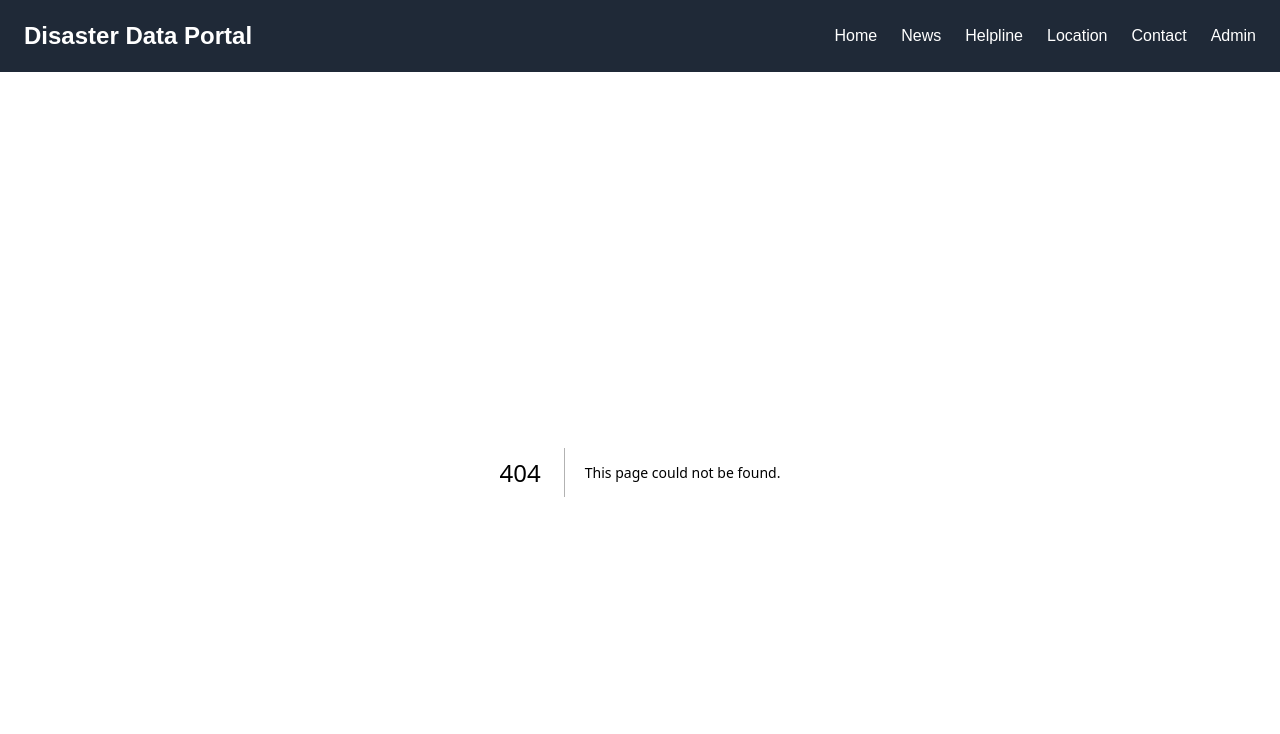
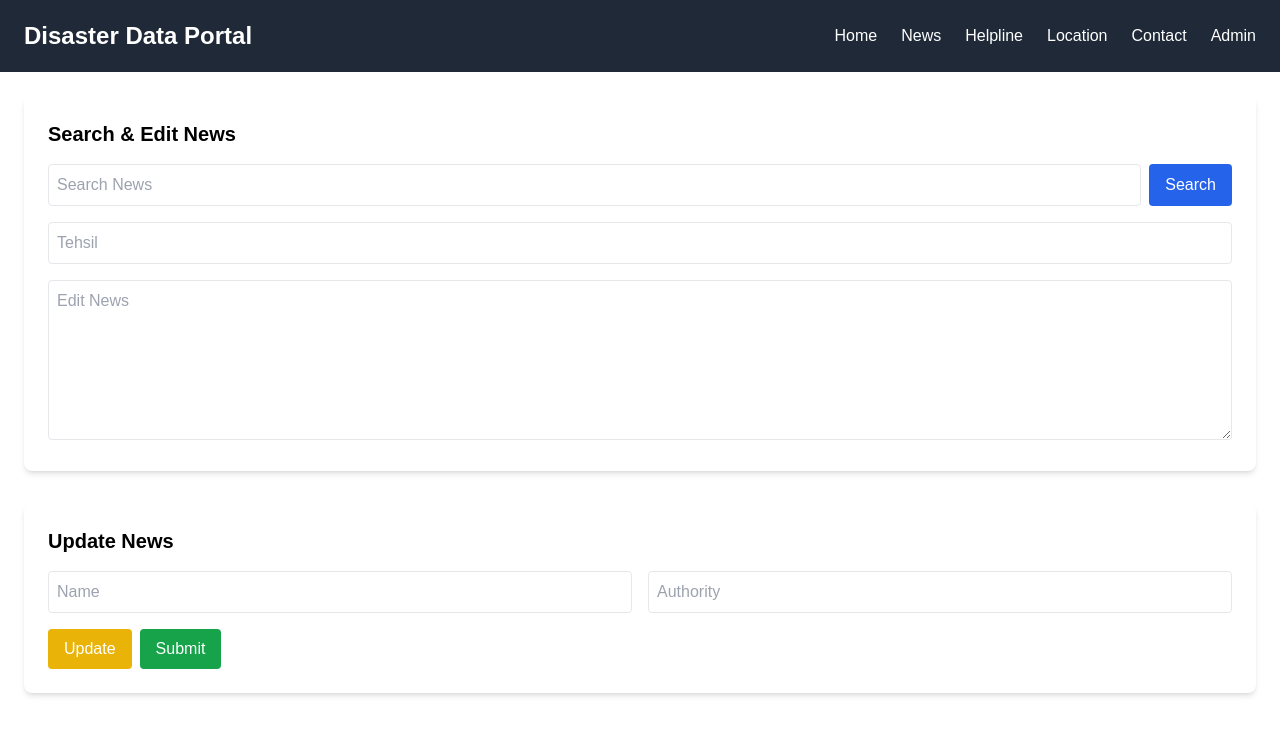
Before and after one commit to abhijeetrayy/disaster-portal, a Next.js app: page /adminpage/editnews in a window 1280 px wide. Before the commit this address had no page. Shown: the top 734 px of the page. Built offline with nearby package versions, Linux system fonts and the light colour scheme.

Commit message:
ai gemini-3

```diff
--- a/app/adminpage/edit-news/page.jsx
+++ /dev/null
@@ -1,71 +0,0 @@
-'use client'
-import { useState } from "react";
-
-import Link from "next/link";
-
-export default function AdminPage() {
-  const [newsData, setNewsData] = useState({
-    name: "",
-    authority: "",
-    tehsil: "",
-    heading: "",
-    updateText: "",
-    dateTime: new Date().toISOString().slice(0, 16),
-  });
-
-
-
-  return (
-    <div className="flex h-screen">
-      {/* Sidebar */}
-      <aside className="w-64 bg-gray-800 text-white p-4">
-        <h2 className="text-lg font-bold mb-4">Admin Panel</h2>
-        <ul>
-          <Link href={"/"} className="mb-2 p-2 hover:bg-gray-700 cursor-pointer">Home</Link>
-          <Link href={"/"} className="mb-2 p-2 hover:bg-gray-700 cursor-pointer">News Broadcast</Link>
-          <Link
-            className="mb-2 p-2 hover:bg-gray-700 cursor-pointer"
-            href={"/adminpage/editnews"}
-           >
-            Edit News
-          </Link>
-        </ul>
-      </aside>
-
-      {/* Main Content */}
-      <main className="flex-1 p-6 overflow-auto relative">
-        <a href="/contact" className="fixed top-4 right-4 bg-blue-600 text-white px-4 py-2 rounded hover:bg-blue-700 shadow-lg">Adminpage</a>
-      </main>
-    </div>
-  );
-}
-
-export function EditNews() {
-  return (
-    <div className="p-6">
-      {/* Search & Edit News Section */}
-      <section className="mb-8 bg-white p-6 rounded-lg shadow-md">
-        <h2 className="text-xl font-bold mb-4">Search & Edit News</h2>
-        <div className="flex gap-2 mb-4">
-          <input type="text" placeholder="Search News" className="border p-2 rounded w-full" />
-          <button className="bg-blue-600 text-white px-4 py-2 rounded">Search</button>
-        </div>
-        <input type="text" placeholder="Tehsil" className="border p-2 rounded w-full mb-4" />
-        <textarea placeholder="Edit News" className="border p-2 rounded w-full h-40"></textarea>
-      </section>
-
-      {/* Update & Submit Section */}
-      <section className="bg-white p-6 rounded-lg shadow-md">
-        <h2 className="text-xl font-bold mb-4">Update News</h2>
-        <div className="grid grid-cols-2 gap-4">
-          <input type="text" placeholder="Name" className="border p-2 rounded" />
-          <input type="text" placeholder="Authority" className="border p-2 rounded" />
-        </div>
-        <div className="mt-4 flex gap-2">
-          <button className="bg-yellow-500 text-white px-4 py-2 rounded">Update</button>
-          <button className="bg-green-600 text-white px-4 py-2 rounded">Submit</button>
-        </div>
-      </section>
-    </div>
-  );
-}
--- /dev/null
+++ b/app/adminpage/editnews/page.jsx
@@ -0,0 +1,59 @@
+"use client";
+import { useState } from "react";
+
+import Link from "next/link";
+
+export default function EditNews() {
+  return (
+    <div className="p-6">
+      {/* Search & Edit News Section */}
+      <section className="mb-8 bg-white p-6 rounded-lg shadow-md">
+        <h2 className="text-xl font-bold mb-4">Search & Edit News</h2>
+        <div className="flex gap-2 mb-4">
+          <input
+            type="text"
+            placeholder="Search News"
+            className="border p-2 rounded w-full"
+          />
+          <button className="bg-blue-600 text-white px-4 py-2 rounded">
+            Search
+          </button>
+        </div>
+        <input
+          type="text"
+          placeholder="Tehsil"
+          className="border p-2 rounded w-full mb-4"
+        />
+        <textarea
+          placeholder="Edit News"
+          className="border p-2 rounded w-full h-40"
+        ></textarea>
+      </section>
+
+      {/* Update & Submit Section */}
+      <section className="bg-white p-6 rounded-lg shadow-md">
+        <h2 className="text-xl font-bold mb-4">Update News</h2>
+        <div className="grid grid-cols-2 gap-4">
+          <input
+            type="text"
+            placeholder="Name"
+            className="border p-2 rounded"
+          />
+          <input
+            type="text"
+            placeholder="Authority"
+            className="border p-2 rounded"
+          />
+        </div>
+        <div className="mt-4 flex gap-2">
+          <button className="bg-yellow-500 text-white px-4 py-2 rounded">
+            Update
+          </button>
+          <button className="bg-green-600 text-white px-4 py-2 rounded">
+            Submit
+          </button>
+        </div>
+      </section>
+    </div>
+  );
+}
```
